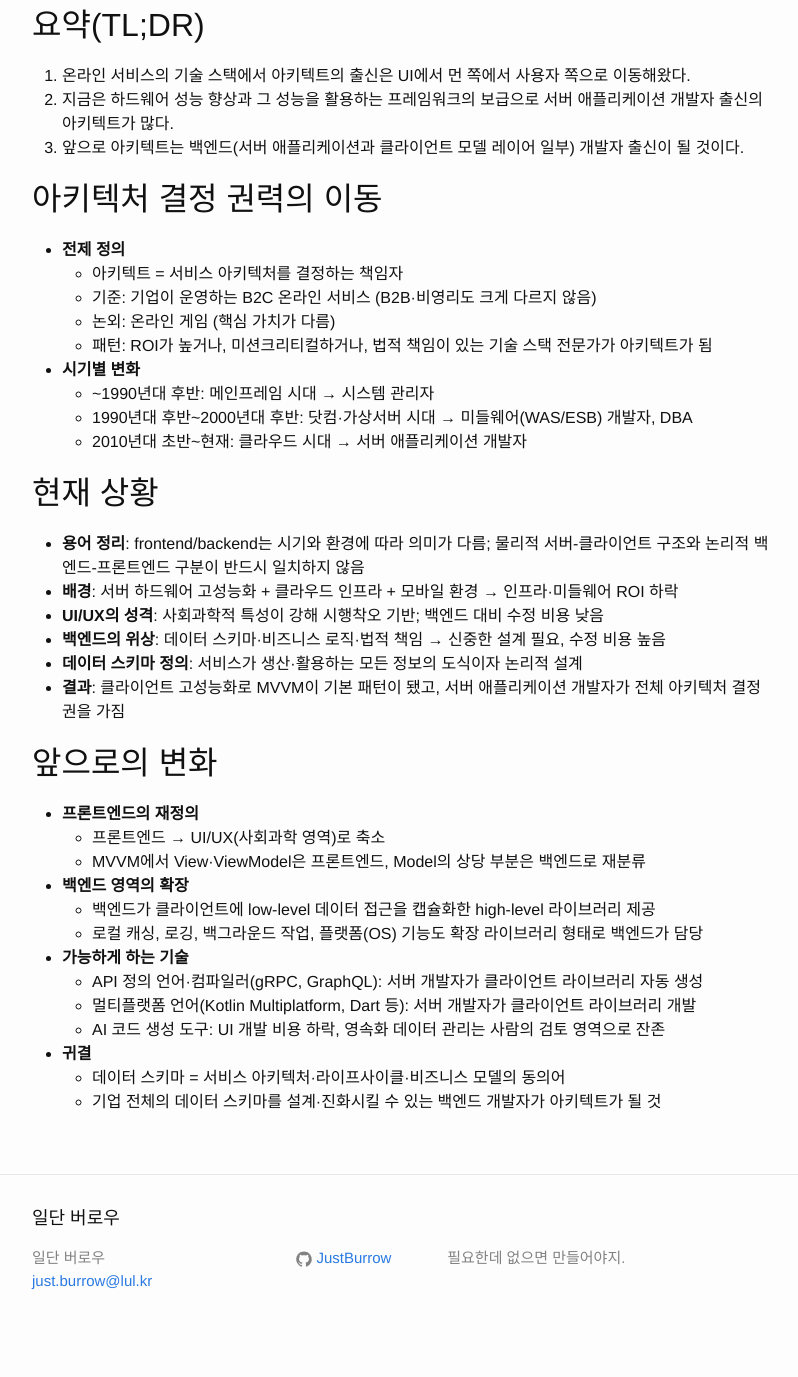
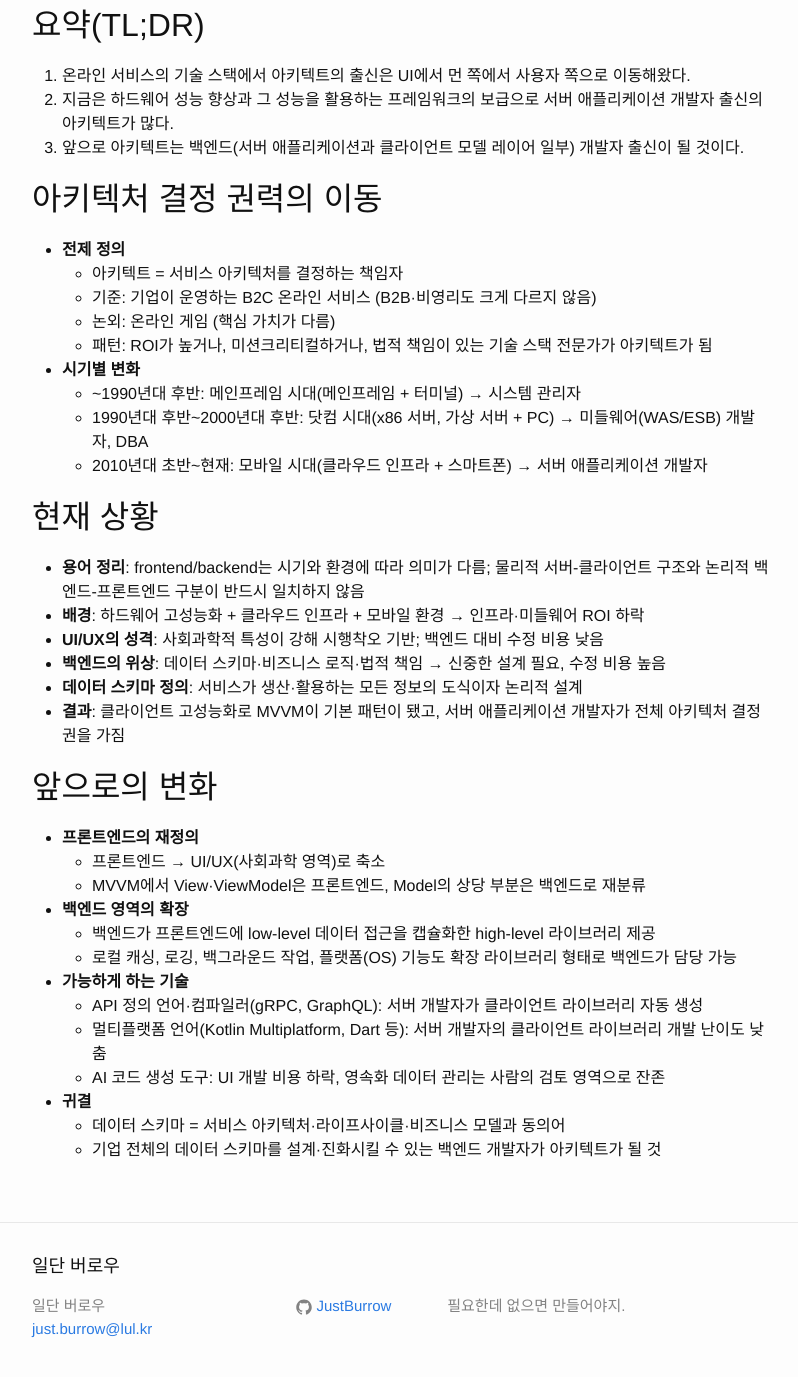
Before and after one commit to JustBurrow/JustBurrow.github.io, a Jekyll site: the page built from _posts/2026-03-21-who-make-decision.md, in a window 1280 px wide and 1400 px high, scrolled down 289 px. Shown: the top 1377 px of the window, without its empty margins (238-1036 px from the left). Built offline with Jekyll 4.4.1, drawn with Linux system fonts in a browser that asks for light colours; before the commit the page ends 1641 px from its top, so only the background shows below that.

Commit message:
📝 생성된 아웃라인 수정.

```diff
--- a/_posts/2026-03-21-who-make-decision.md
+++ b/_posts/2026-03-21-who-make-decision.md
@@ -45,14 +45,14 @@ contents: # 다룰 내용, 입장, 정의 등. 순서는 중요도나 논리적
   - 논외: 온라인 게임 (핵심 가치가 다름)
   - 패턴: ROI가 높거나, 미션크리티컬하거나, 법적 책임이 있는 기술 스택 전문가가 아키텍트가 됨
 - **시기별 변화**
-  - ~1990년대 후반: 메인프레임 시대 → 시스템 관리자
-  - 1990년대 후반~2000년대 후반: 닷컴·가상서버 시대 → 미들웨어(WAS/ESB) 개발자, DBA
-  - 2010년대 초반~현재: 클라우드 시대 → 서버 애플리케이션 개발자
+  - ~1990년대 후반: 메인프레임 시대(메인프레임 + 터미널) → 시스템 관리자
+  - 1990년대 후반~2000년대 후반: 닷컴 시대(x86 서버, 가상 서버 + PC) → 미들웨어(WAS/ESB) 개발자, DBA
+  - 2010년대 초반~현재: 모바일 시대(클라우드 인프라 + 스마트폰) → 서버 애플리케이션 개발자
 
 ## 현재 상황
 
 - **용어 정리**: frontend/backend는 시기와 환경에 따라 의미가 다름; 물리적 서버-클라이언트 구조와 논리적 백엔드-프론트엔드 구분이 반드시 일치하지 않음
-- **배경**: 서버 하드웨어 고성능화 + 클라우드 인프라 + 모바일 환경 → 인프라·미들웨어 ROI 하락
+- **배경**: 하드웨어 고성능화 + 클라우드 인프라 + 모바일 환경 → 인프라·미들웨어 ROI 하락
 - **UI/UX의 성격**: 사회과학적 특성이 강해 시행착오 기반; 백엔드 대비 수정 비용 낮음
 - **백엔드의 위상**: 데이터 스키마·비즈니스 로직·법적 책임 → 신중한 설계 필요, 수정 비용 높음
 - **데이터 스키마 정의**: 서비스가 생산·활용하는 모든 정보의 도식이자 논리적 설계
@@ -64,12 +64,12 @@ contents: # 다룰 내용, 입장, 정의 등. 순서는 중요도나 논리적
   - 프론트엔드 → UI/UX(사회과학 영역)로 축소
   - MVVM에서 View·ViewModel은 프론트엔드, Model의 상당 부분은 백엔드로 재분류
 - **백엔드 영역의 확장**
-  - 백엔드가 클라이언트에 low-level 데이터 접근을 캡슐화한 high-level 라이브러리 제공
-  - 로컬 캐싱, 로깅, 백그라운드 작업, 플랫폼(OS) 기능도 확장 라이브러리 형태로 백엔드가 담당
+  - 백엔드가 프론트엔드에 low-level 데이터 접근을 캡슐화한 high-level 라이브러리 제공
+  - 로컬 캐싱, 로깅, 백그라운드 작업, 플랫폼(OS) 기능도 확장 라이브러리 형태로 백엔드가 담당 가능
 - **가능하게 하는 기술**
   - API 정의 언어·컴파일러(gRPC, GraphQL): 서버 개발자가 클라이언트 라이브러리 자동 생성
-  - 멀티플랫폼 언어(Kotlin Multiplatform, Dart 등): 서버 개발자가 클라이언트 라이브러리 개발
+  - 멀티플랫폼 언어(Kotlin Multiplatform, Dart 등): 서버 개발자의 클라이언트 라이브러리 개발 난이도 낮춤
   - AI 코드 생성 도구: UI 개발 비용 하락, 영속화 데이터 관리는 사람의 검토 영역으로 잔존
 - **귀결**
-  - 데이터 스키마 = 서비스 아키텍처·라이프사이클·비즈니스 모델의 동의어
+  - 데이터 스키마 = 서비스 아키텍처·라이프사이클·비즈니스 모델과 동의어
   - 기업 전체의 데이터 스키마를 설계·진화시킬 수 있는 백엔드 개발자가 아키텍트가 될 것
```
